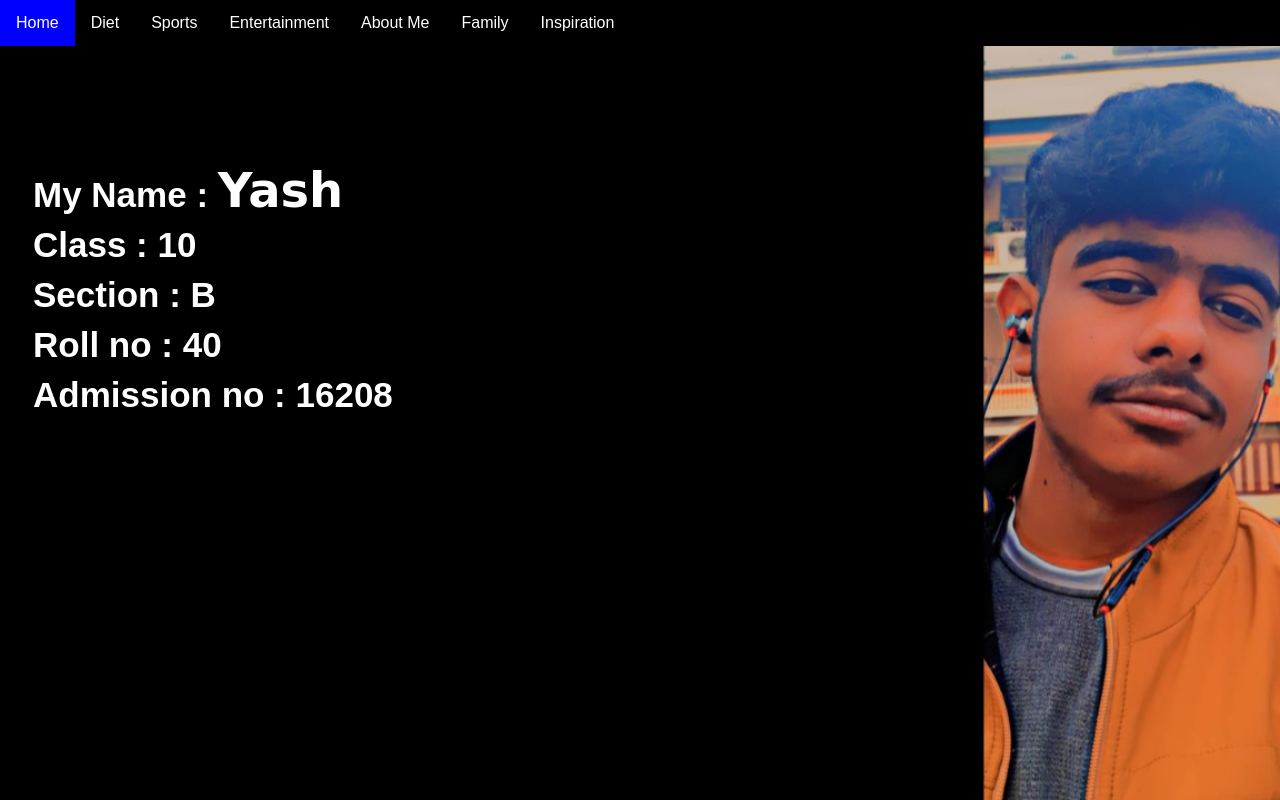
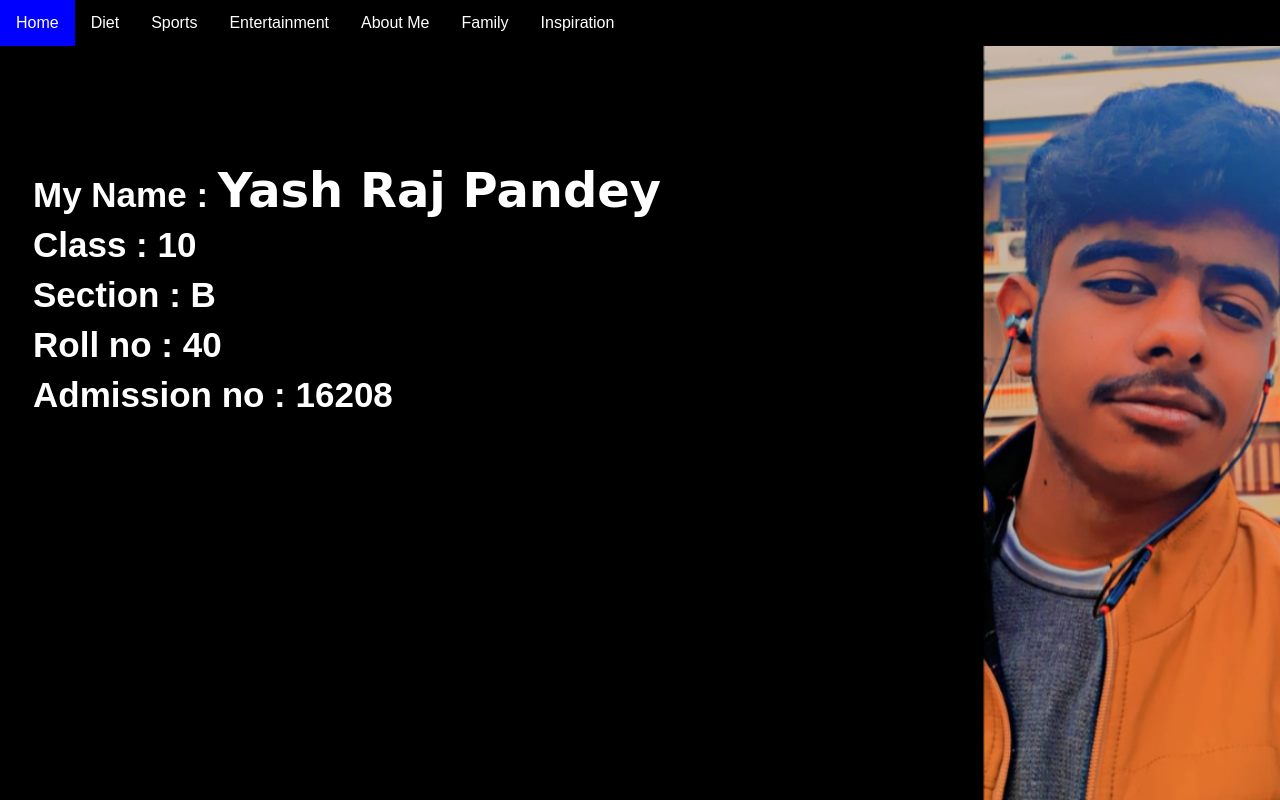
Before and after one commit to defaulter369/yash10b, a plain HTML site: page index.html in a window 1280 px wide. Drawn offline with Linux system fonts and the light colour scheme.

Commit message:
Update index.html

```diff
--- a/index.html
+++ b/index.html
@@ -56,7 +56,7 @@
 
 	<!--Main Content Starts-->
 	<div class="main">
-		<div class="details">My Name : <font size="16" face="cursive">Yash</font></div>
+		<div class="details">My Name : <font size="16" face="cursive">Yash Raj Pandey</font></div>
 		<div class="details">Class : 10</div>
 		<div class="details">Section : B</div>
 		<div class="details">Roll no : 40</div>
```
